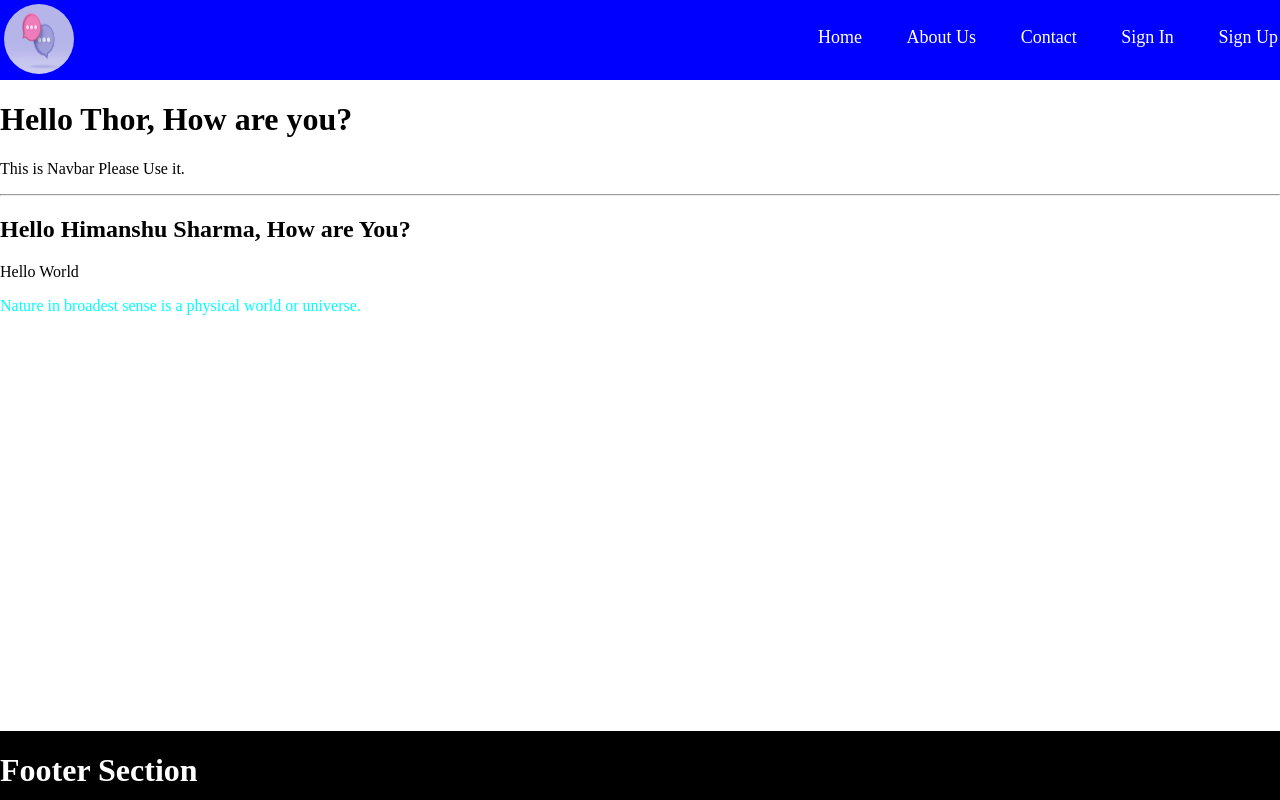
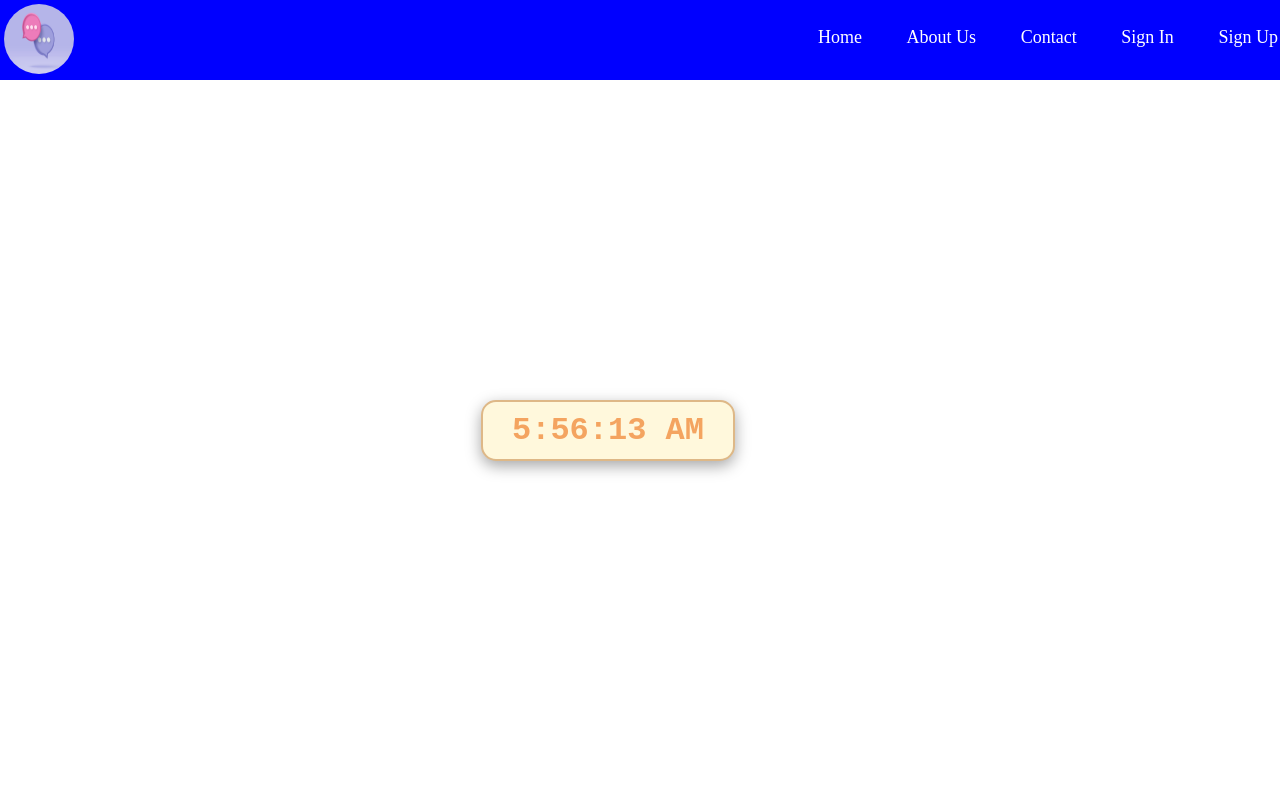
Before and after one commit to kartiksarwan2017/React-Basics, a React (Create React App) app: page / in a window 1280 px wide. Shown: the top 800 px of the page. Built offline with nearby package versions, Linux system fonts and the light colour scheme.

Commit message:
Digital Clock Using Reactjs

```diff
--- /dev/null
+++ b/src/Clock.css
@@ -0,0 +1,22 @@
+.clock {
+    width: 95vw;
+    height: 95vh;
+    overflow: hidden;
+    text-align: center;
+}
+
+
+.clock h1{
+    border: 2px solid burlywood;
+    width: 250px;
+    margin: 40vh auto 0px auto;
+    border-radius: 15px;
+    padding: 10px 0;
+    background-color: cornsilk;
+    box-shadow: rgba(0, 0, 0, 0.35) 0px 5px 15px;
+}
+
+h1{
+    font-family: 'Courier New', Courier, monospace;
+    color: sandybrown;
+}
--- a/src/components/App.js
+++ b/src/components/App.js
@@ -1,24 +1,26 @@
 import '../App.css';
+
 
 // const Name = "Thor";
 
-function nameFormat(user){
-  return user.firstName + ' ' + user.lastName;
-}
+// function nameFormat(user){
+//   return user.firstName + ' ' + user.lastName;
+// }
 
-const user = {
-  firstName: "Himanshu",
-  lastName: "Sharma"
-}
+// const user = {
+//   firstName: "Himanshu",
+//   lastName: "Sharma"
+// }
 
 function App() {
   return (
 
     <>
-    <hr></hr>
+    {/* <hr></hr>
     <h2> Hello {nameFormat(user)}, How are You? </h2>
     Hello World
-    <p className= "nature">Nature in broadest sense is a physical world or universe.</p>
+    <p className= "nature">Nature in broadest sense is a physical world or universe.</p> */}
+
     </>
 
 
--- /dev/null
+++ b/src/components/Clock.js
@@ -0,0 +1,33 @@
+import { useState } from "react";
+import '../Clock.css';
+
+const Clock = function(){
+
+    let time = new Date().toLocaleTimeString();
+    const [currentTime, setCurrentTime] = useState(time);
+
+
+    const updateTime = () => {
+        let time = new Date().toLocaleTimeString();
+        setCurrentTime(time);
+    }
+
+
+    setInterval(updateTime, 1000);
+
+    return (
+
+        <>
+
+        <div className="clock">
+
+            <h1>{currentTime}</h1>
+
+        </div>
+
+        </>
+    );
+}
+
+
+export default Clock;
--- a/src/components/Navbar.js
+++ b/src/components/Navbar.js
@@ -1,7 +1,7 @@
 import '../Navbar.css';
 import Logo from '../assets/images/social-logo.jpg';
 
-const name = "Thor";
+// const name = "Thor";
 
 function Navbar(){
     return(
@@ -39,8 +39,8 @@ function Navbar(){
         </div>
 
 
-        <h1>Hello {name}, How are you?</h1>
-        <p>This is Navbar Please Use it.</p>
+        {/* <h1>Hello {name}, How are you?</h1>
+        <p>This is Navbar Please Use it.</p> */}
 
         </>
     )
--- a/src/index.js
+++ b/src/index.js
@@ -4,7 +4,7 @@ import './index.css';
 import App from './components/App';
 import Navbar from './components/Navbar';
 import Footer from './Footer';
-
+import Clock from './components/Clock';
 
 const root = ReactDOM.createRoot(document.getElementById('root'));
 root.render(
@@ -12,6 +12,7 @@ root.render(
   <>
 
   <Navbar />
+  <Clock />
   <App />
   <Footer />
 
```
